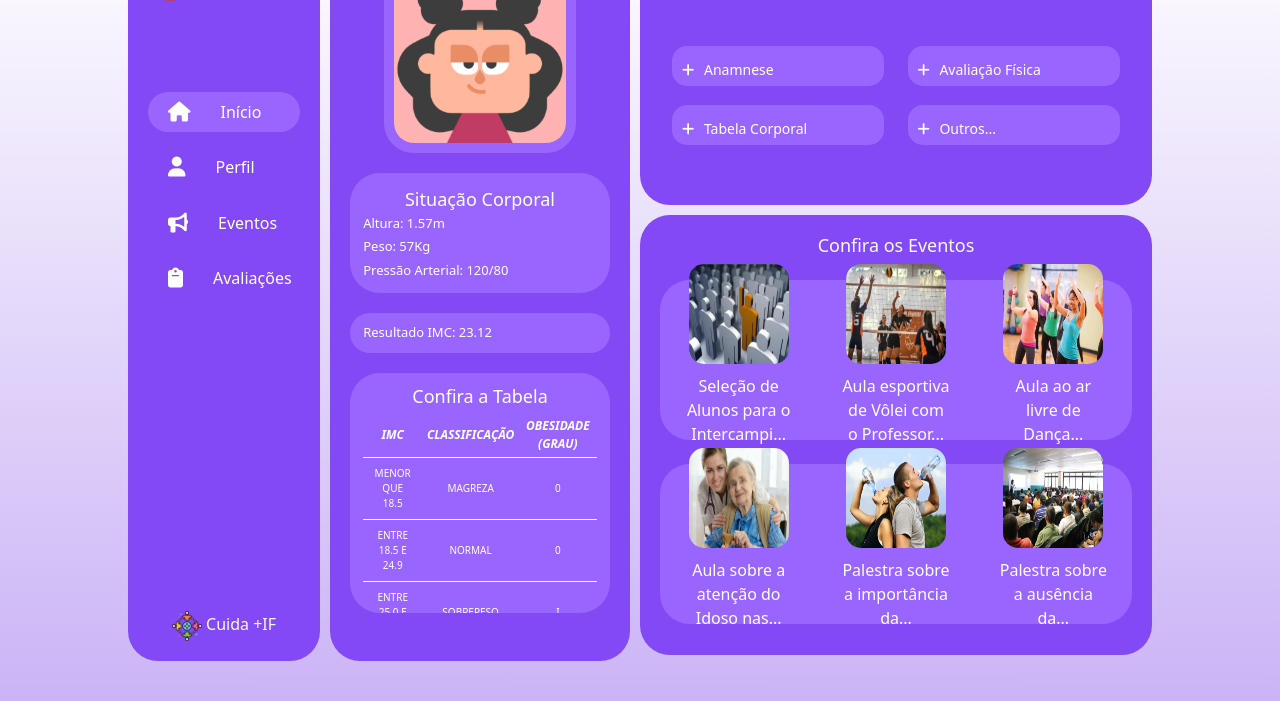
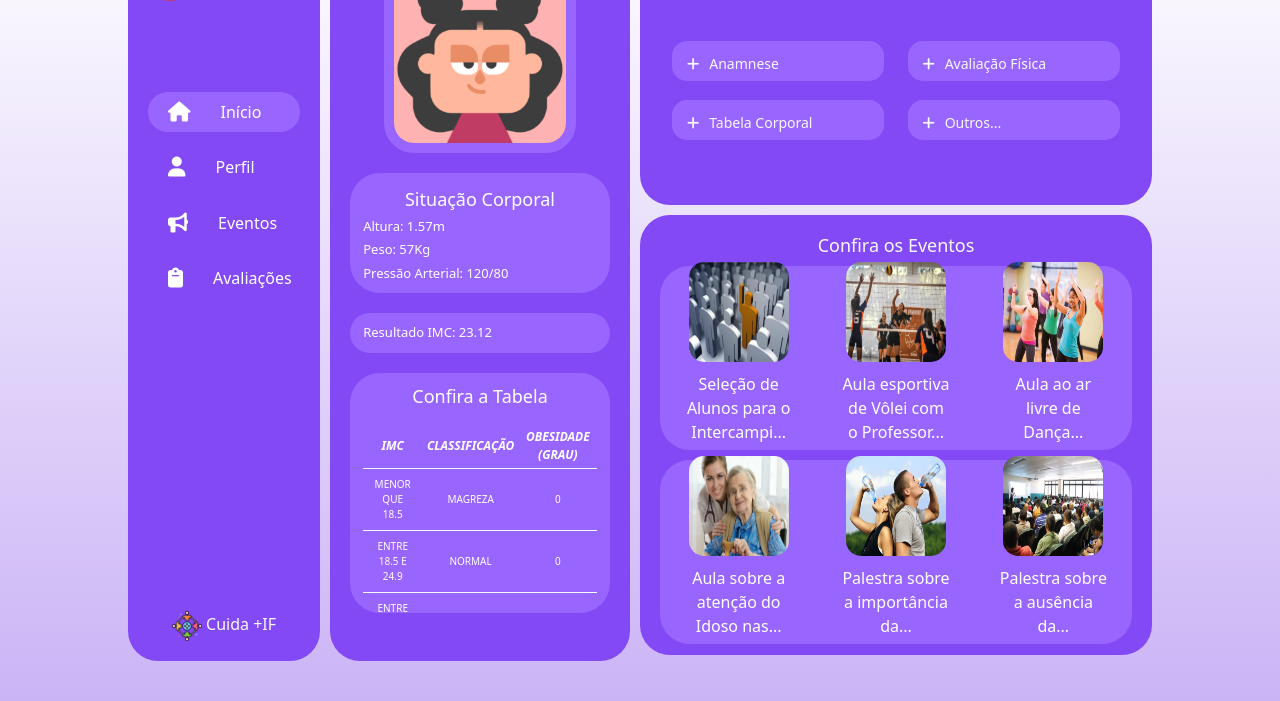
Before and after one commit to Melowv/Cuida-IF, a Flask app: template templates/home.html in a window 1280 px wide. Shown: the part 99-800 px from the top of the page. Run offline with Flask 3, Linux system fonts and the light colour scheme; the template is opened without the code that fills it, so the values that code supplies are empty; some libraries are stand-ins or nearby versions.

Commit message:
Cuida +IF

```diff
--- a/static/css/home.css
+++ b/static/css/home.css
@@ -6,7 +6,7 @@
     }
 
     .formated-text {
-    margin-bottom: 5px;
+        margin-bottom: 0px;
         font-size: 18px;
         text-align: center;
     }
@@ -140,15 +140,15 @@
     .buttons {
         display: inline-block;
         background-color: #9965FF;
-    color: white;
         width: 45%;
         height: 5vh;
+        line-height: 3.3;
         border-radius: 15px;
-    padding: 10px;
         margin: 2%;
         font-size: 14px;
         cursor: pointer;
         text-align: left;
+        padding-left: 15px;
         transition: background 0.6s ease;
     }
 
@@ -173,8 +173,8 @@
     .events-background {
         background-color: #9965FF;
         width: 100%;
-    height: 20vh;
-    margin: 5% 0;
+        height: 23vh;
+        margin: 2% 0;
         border-radius: 30px;
         display: flex;
         align-items: center;
--- a/templates/home.html
+++ b/templates/home.html
@@ -20,7 +20,7 @@
             </div>
             <div class="body-status">
                 <h2 class="formated-text mt-3">Situação Corporal</h2>
-                <h3 class="sub-title">Altura: 1.57m</h3>
+                <h3 class="sub-title mt-2">Altura: 1.57m</h3>
                 <h3 class="sub-title">Peso: 57Kg</h3>
                 <h3 class="sub-title mb-4">Pressão Arterial: 120/80</h3>
             </div>
@@ -29,7 +29,7 @@
             </div>
             <div class="section-table">
                 <h2 class="formated-text">Confira a Tabela</h2>
-                <table>
+                <table class="mt-3">
                     <thead>
                         <tr>
                             <th>IMC</th>
@@ -75,10 +75,13 @@
                     <h2 class="d-inline formated-text mt-3">Avaliações</h2>
                     <a href=" {{url_for('logout')}} "><i class="fa-solid fa-x text-decoration-none text-light"></i></a>
                 </div>
-                <div class="buttons"><i class="fa-solid fa-plus"></i><span>Anamnese</span></div>
-                <div class="buttons"><i class="fa-solid fa-plus"></i><span>Avaliação Física</span></div>
-                <div class="buttons"><i class="fa-solid fa-plus"></i><span>Tabela Corporal</span></div>
-                <div class="buttons"><i class="fa-solid fa-plus"></i><span>Outros...</span></div>
+                <div class="text-light">
+                    <div class="buttons"><i class="fa-solid fa-plus"></i><span>Anamnese</span></div>
+                    <div class="buttons"><i class="fa-solid fa-plus"></i><span>Avaliação Física</span></div>
+                    <div class="buttons"><i class="fa-solid fa-plus"></i><span>Tabela Corporal</span></div>
+                    <div class="buttons"><i class="fa-solid fa-plus"></i><span>Outros...</span></div>
+                </div>
+
             </div> <!-- Fim Div Reviews -->
 
             <div class="events"> <!-- Inicio Div Events -->
```
Lines whose indentation alone changed are shown as unchanged.
